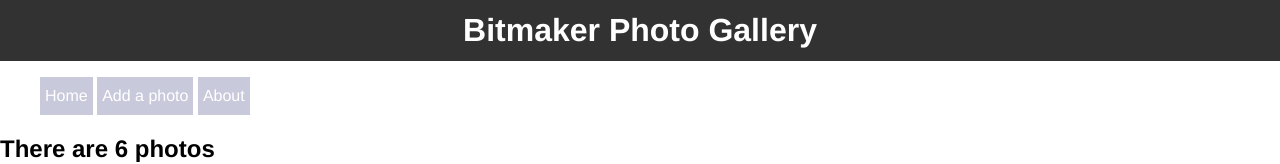
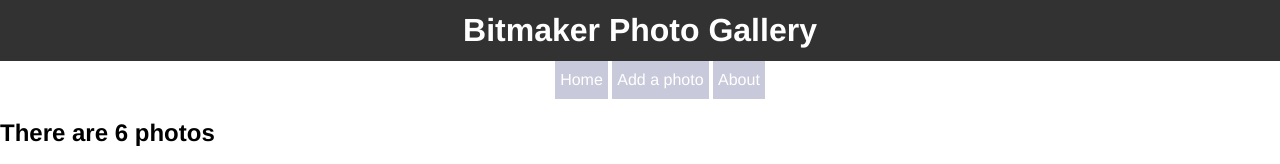
Before and after one commit to cece24/css-display-layout, a plain HTML site: page index.html in a window 1280 px wide. Shown: the top 164 px of the page. Drawn offline with nearby package versions, Linux system fonts and the light colour scheme; grey boxes are pictures that could not be loaded.

Commit message:
Adjust position and alignment of nav bar

```diff
--- a/styles.css
+++ b/styles.css
@@ -23,3 +23,8 @@ h1 {
     color: white;
     padding: 10px 5px;
 }
+
+.nav-main {
+    margin: 0 auto;
+    text-align: center;
+}
```
